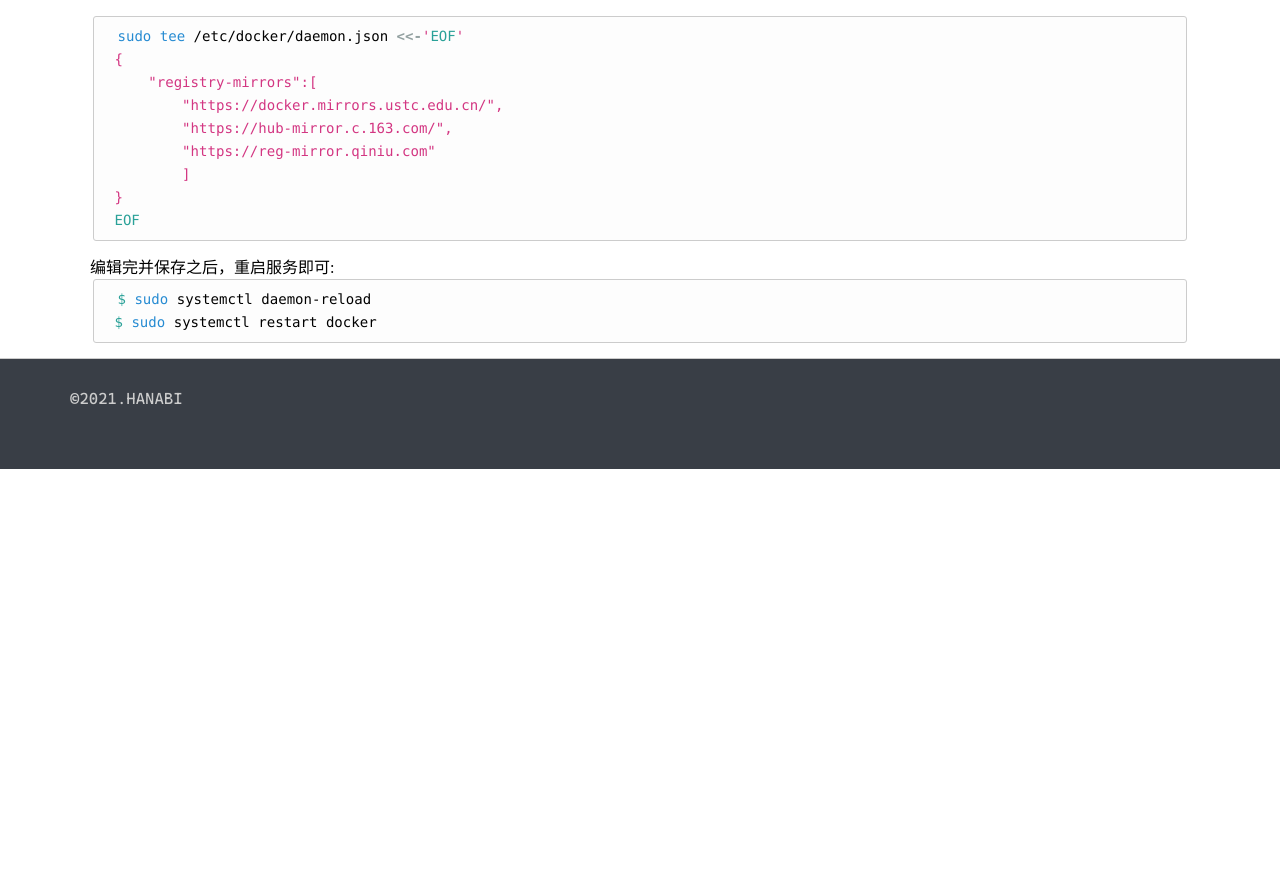
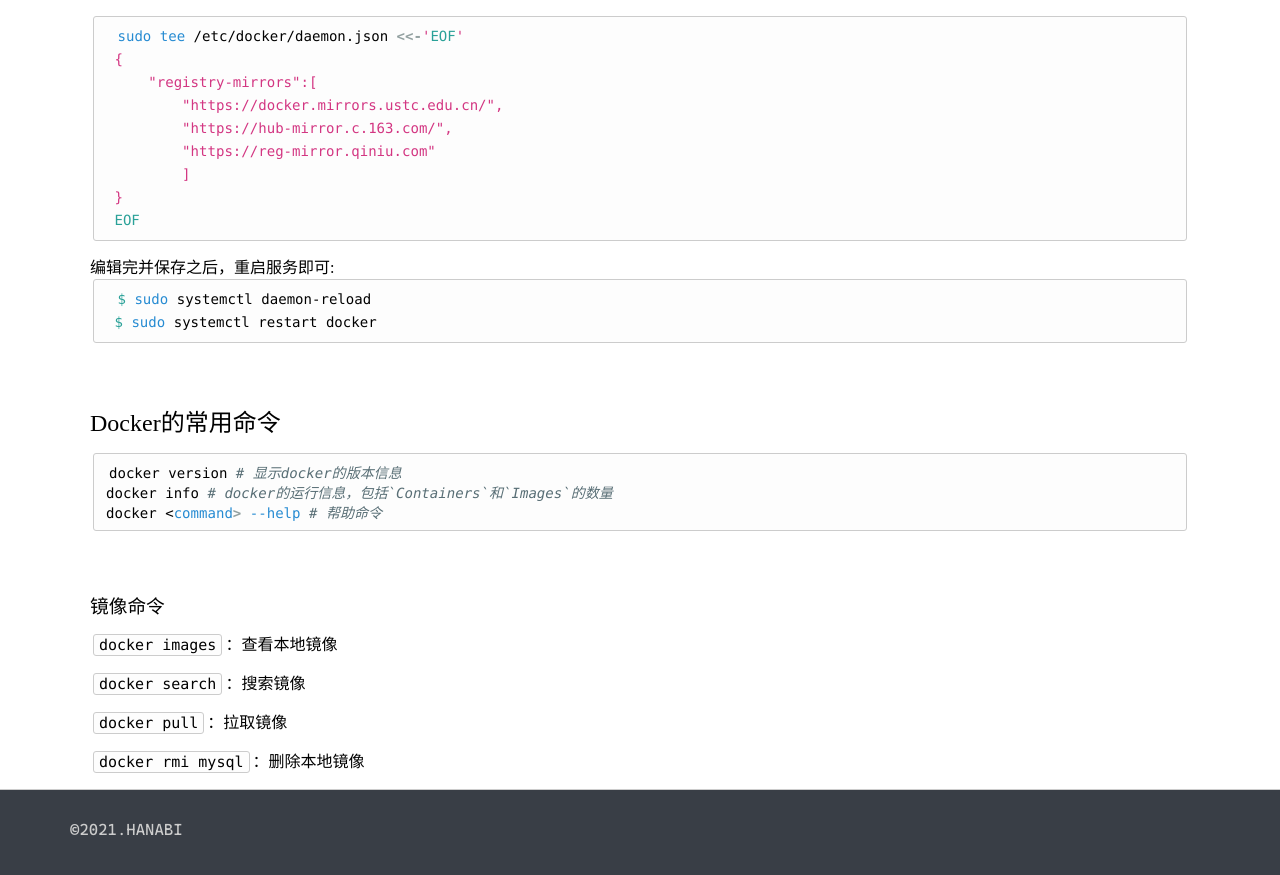
Before and after one commit to KamenRiderKuuga/kamenriderkuuga.github.io, a Jekyll site: the page built from _posts/2021-06-26-Docker-1.md, in a window 1280 px wide and 900 px high, scrolled down 987 px. Shown: the top 875 px of the window. Built offline with Jekyll 4.4.1, drawn with Linux system fonts in a browser that asks for light colours; before the commit the page ends 1456 px from its top, so only the background shows below that.

Commit message:
doc: note about docker images

````diff
--- a/_posts/2021-06-26-Docker-1.md
+++ b/_posts/2021-06-26-Docker-1.md
@@ -51,3 +51,21 @@ sudo rm -rf /var/lib/containerd
     $ sudo systemctl daemon-reload
     $ sudo systemctl restart docker
     ```
+
+## Docker的常用命令
+
+```bash
+docker version # 显示docker的版本信息
+docker info # docker的运行信息，包括`Containers`和`Images`的数量
+docker <command> --help # 帮助命令
+```
+
+### 镜像命令
+
+`docker images`：查看本地镜像
+
+`docker search`：搜索镜像
+
+`docker pull`：拉取镜像
+
+`docker rmi mysql`：删除本地镜像
````
